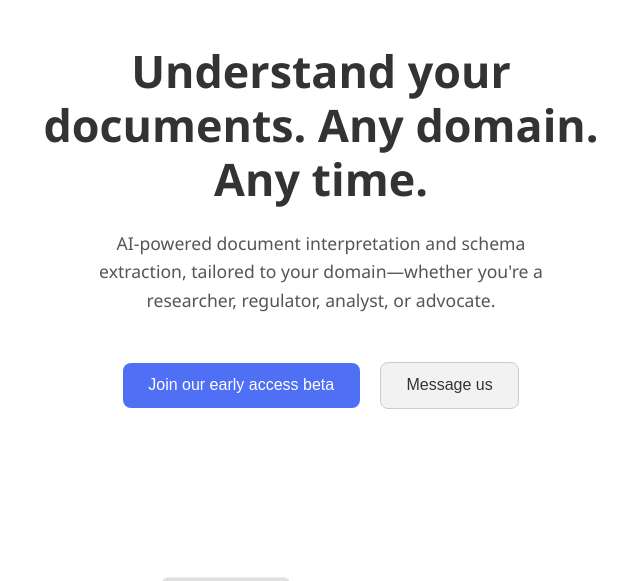
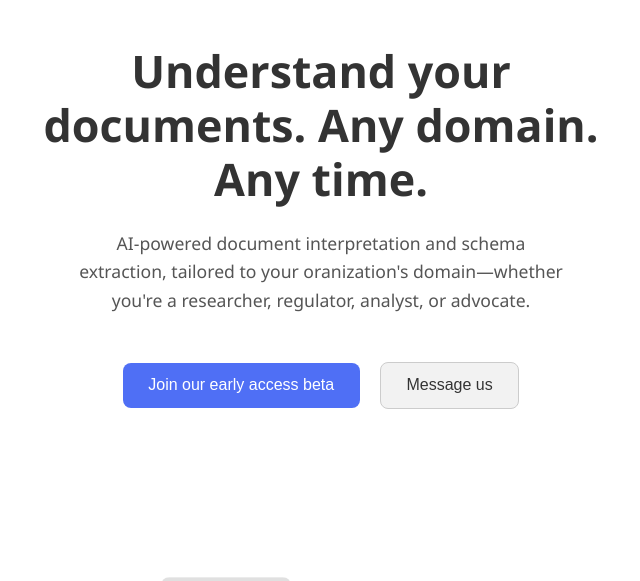
Before and after one commit to Lyonsclay/clarifyiq-landing-page, a plain HTML site: page index.html in a window 1280 px wide. Shown: the part 118-699 px from the top of the page, without its empty margins (319-959 px from the left). Drawn offline with Linux system fonts and the light colour scheme.

Commit message:
Change text

```diff
--- a/index.html
+++ b/index.html
@@ -648,7 +648,7 @@
 
         <div class="subhead">
           AI-powered document interpretation and schema extraction, tailored to
-          your domain—whether you're a researcher, regulator, analyst, or
+          your oranization's domain—whether you're a researcher, regulator, analyst, or
           advocate.
         </div>
 
```
